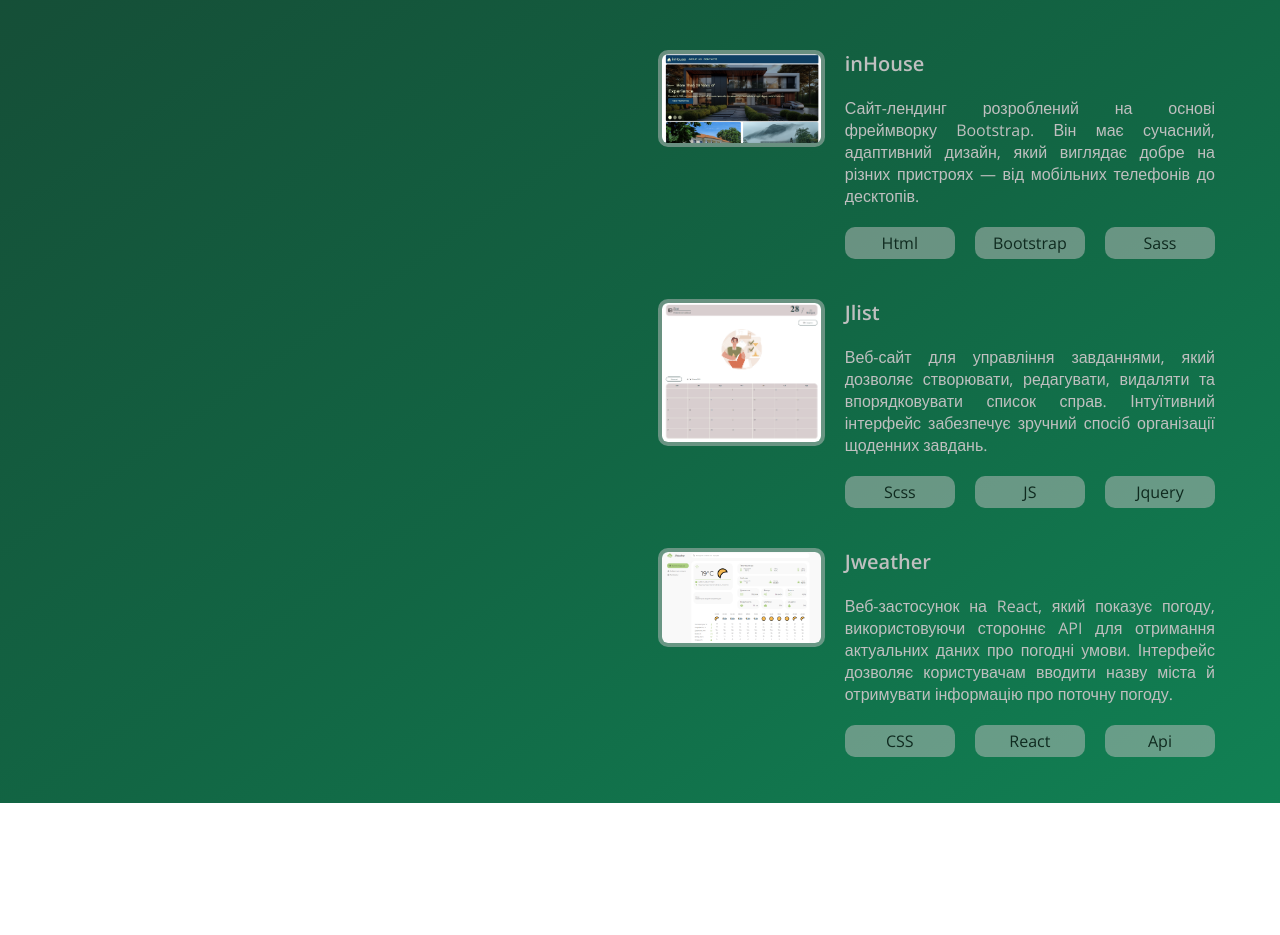
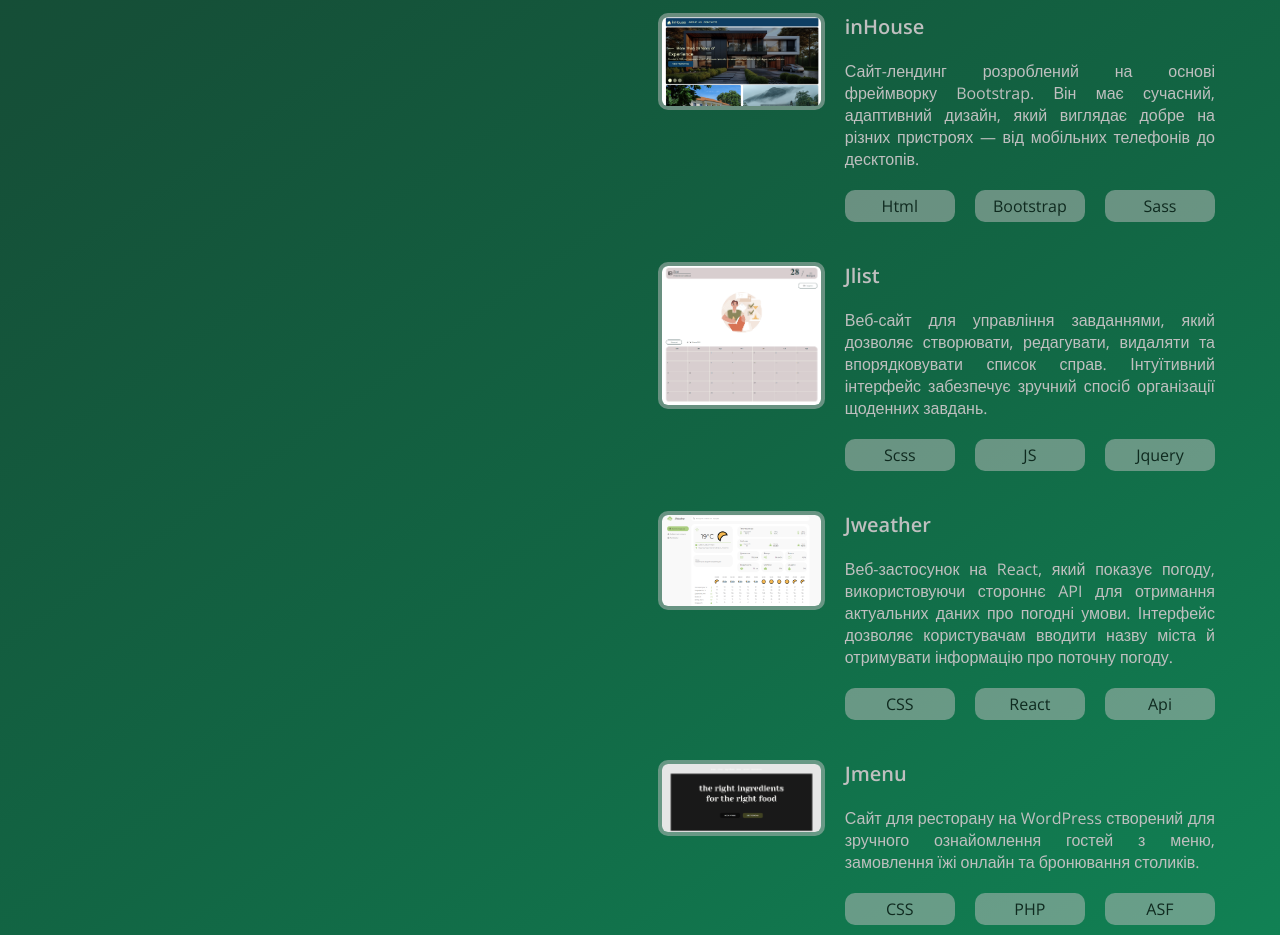
Before and after one commit to Yuliia-Myrakhovska/resume.github.io, a plain HTML site: page index.html in a window 1280 px wide. Shown: the part 2397-3332 px from the top of the page. Before the commit the page ends 3200 px from the top, so only its background shows below. Drawn offline with nearby package versions, Linux system fonts and the light colour scheme.

Commit message:
add site

```diff
--- a/index.html
+++ b/index.html
@@ -215,6 +215,26 @@
                   </div>
                 </div>
               </a>
+              <a
+                class="portfolio portfolio__wrapper"
+                href="https://github.com/Yuliia-Myrakhovska/theme-wp.git"
+                target="_blank"
+              >
+                <img class="portfolio__img" src="./img/screenshot.png" alt="" />
+                <div class="portfolio__info info">
+                  <h3 class="info__title">Jmenu</h3>
+                  <p class="info__text">
+                    Сайт для ресторану на WordPress створений для зручного
+                    ознайомлення гостей з меню, замовлення їжі онлайн та
+                    бронювання столиків.
+                  </p>
+                  <div class="technologies">
+                    <div class="technologies__item">CSS</div>
+                    <div class="technologies__item">PHP</div>
+                    <div class="technologies__item">ASF</div>
+                  </div>
+                </div>
+              </a>
             </div>
           </div>
         </div>
```
Also changed, not shown: img/screenshot.png (added).
